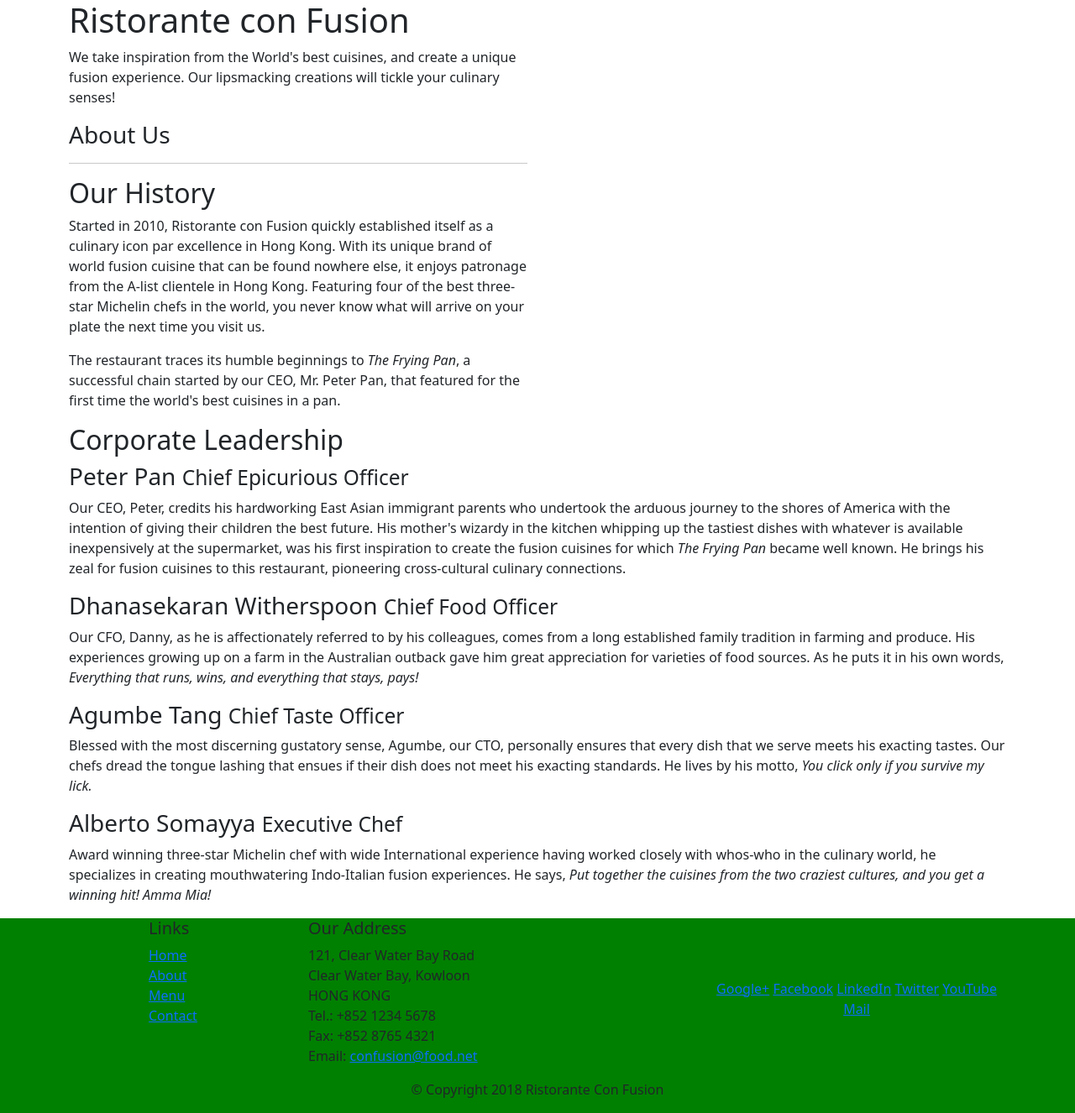
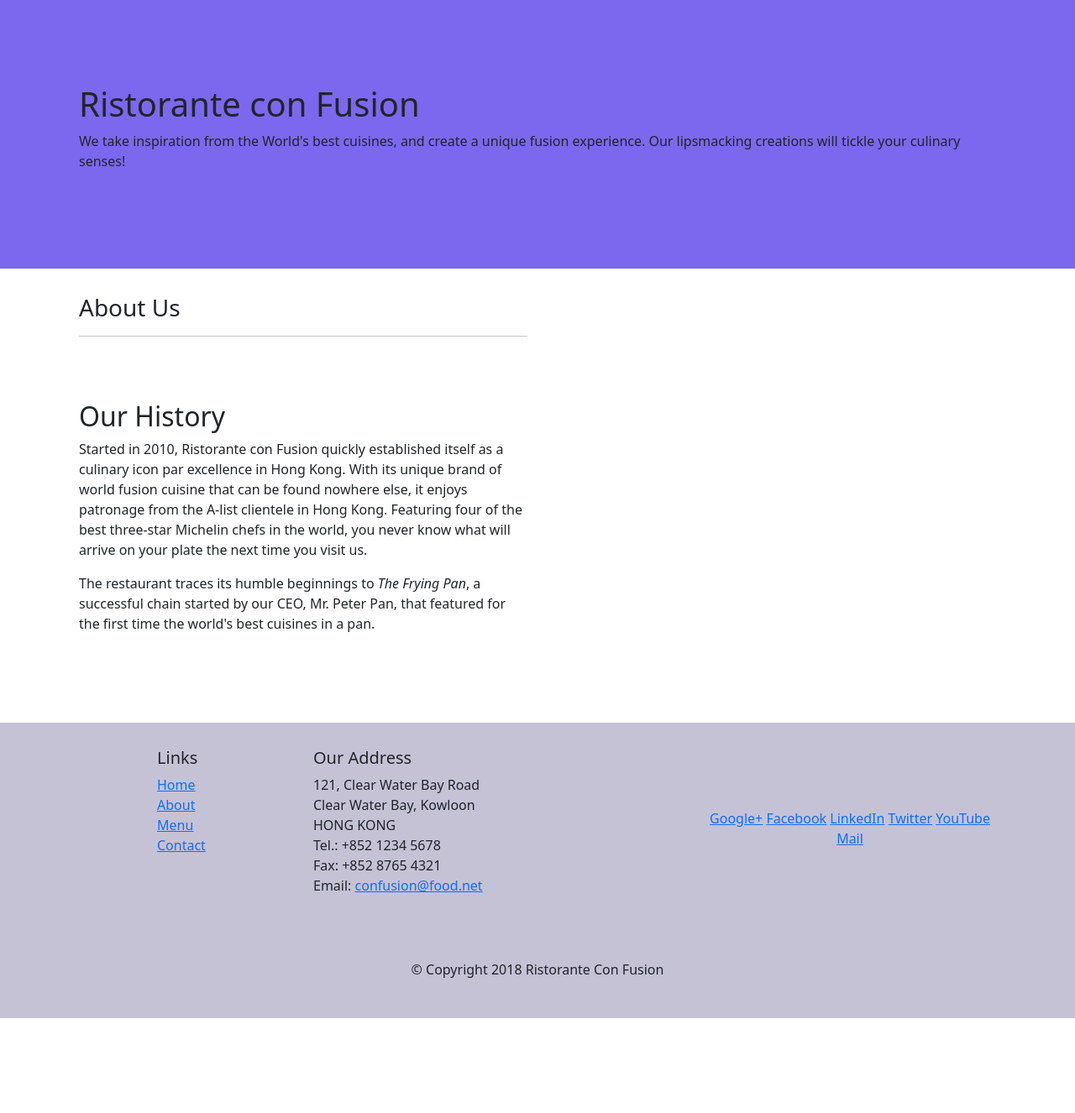
Before and after one commit to Alfonso1025/confusion, a website: page aboutus.html in a window 1280 px wide. Shown: the whole page at 84% size. After the commit the page ends 1213 px from the top, so only its background shows below. Drawn offline with nearby package versions, Linux system fonts and the light colour scheme; files whose address does not match are found by name.

Commit message:
las commit from Marians computer

```diff
--- a/aboutus.html
+++ b/aboutus.html
@@ -21,7 +21,7 @@
     <header class="jumbotron">
         <div class="container">
             <div class="row row-header">
-                <div class="col-12 col-sm-6">
+                <div class="col-12">
                     <h1>Ristorante con Fusion</h1>
                     <p>We take inspiration from the World's best cuisines, and create a unique fusion experience. Our lipsmacking creations will tickle your culinary senses!</p>
                 </div>
@@ -51,7 +51,7 @@
 
 
         <div class="row">
-            <div class="col-12">
+            <div class="col-12 d-sm-none .d-md-block">
                 <h2>Corporate Leadership</h2>
                 <h3>Peter Pan <small>Chief Epicurious Officer</small></h3>
                 <p>Our CEO, Peter, credits his hardworking East Asian immigrant parents who undertook the arduous journey to the shores of America with the intention of giving their children the best future. His mother's wizardy in the kitchen whipping up the tastiest dishes with whatever is available inexpensively at the supermarket, was his first inspiration to create the fusion cuisines for which <em>The Frying Pan</em> became well known. He brings his zeal for fusion cuisines to this restaurant, pioneering cross-cultural culinary connections.</p>
--- a/css/aboutus.css
+++ b/css/aboutus.css
@@ -1,4 +1,19 @@
 
-.footer{
-    background-color: green;
+.jumbotron{
+    padding:70px 30px 70px 30px;
+    margin:0px auto;
+
+    background-color: mediumslateblue;
+
+
 }
+
+.row{
+
+    margin: 0px auto;
+    padding: 30px 0px 30px 0px;
+}
+
+footer{
+    background-color: rgb(197, 194, 214);
+}
--- a/css/styles.css
+++ b/css/styles.css
@@ -17,7 +17,7 @@
 
     margin: 0px;
     padding: 20px 0px 20px 0px;
-    background-color: green;
+
 
 }
 
```
Also changed, not shown: 1 other file.
